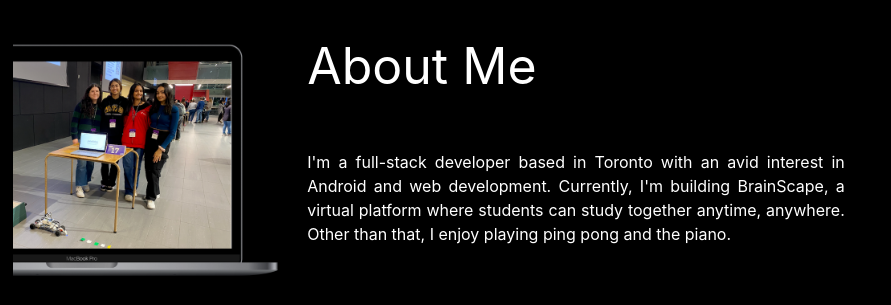
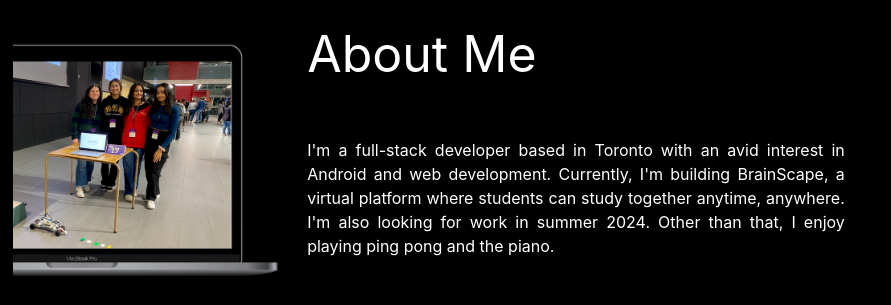
Before and after one commit to pearl-natalia/personalWebsite, a website: page index.html in a window 1280 px wide. Shown: the part 1060-1365 px from the top of the page, 0-891 px from the left. Drawn offline with nearby package versions, Linux system fonts and the light colour scheme; grey boxes are pictures that could not be loaded.

Commit message:
updating about me description

```diff
--- a/index.html
+++ b/index.html
@@ -190,10 +190,8 @@
                     <h3>About Me</h3>
                     <h1>
                         I'm a full-stack developer based in Toronto with an avid interest in Android and web
-                        development.
-                        Currently, I'm building BrainScape, a virtual platform where students can study together
-                        anytime, anywhere.
-                        Other than that, I enjoy playing ping pong and the piano.
+                        development. Currently, I'm building BrainScape, a virtual platform where students can study together
+                        anytime, anywhere. I'm also looking for work in summer 2024. Other than that, I enjoy playing ping pong and the piano.
                     </h1>
                 </div>
                 <div class="w3-col abt4" style="height:100%;">
```
